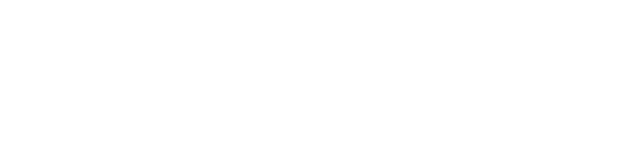
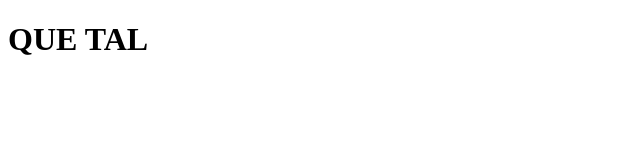
Before and after one commit to Jonathane3453/DesarrolloWeb, a plain HTML site: page index.html in a window 1280 px wide. Shown: the whole page, without its empty margins (0-640 px from the left). Drawn offline with Linux system fonts and the light colour scheme.

Commit message:
linea agregada

```diff
--- a/index.html
+++ b/index.html
@@ -6,6 +6,7 @@
     <title>Hola mundo</title>
 </head>
 <body>
+    <h1>QUE TAL</h1>
 
 </body>
 </html>
```
